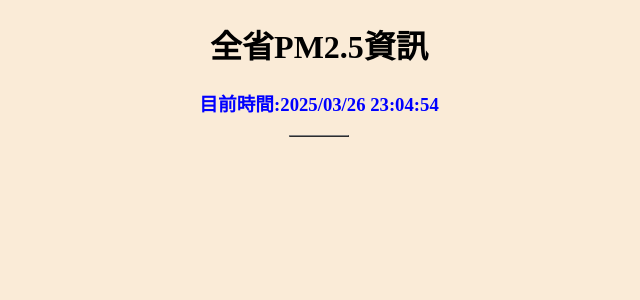
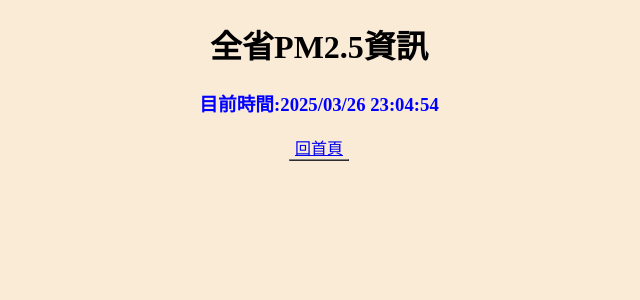
Before and after one commit to GarrisonHuang/flaskdemo, a Flask app: page /pm25 in a window 1280 px wide. Shown: the top 300 px of the page, without its empty margins (321-961 px from the left). Run offline with Flask 3, Linux system fonts and the light colour scheme; data that the repository does not hold is empty.

Commit message:
完成pm2.5跟首頁連結

```diff
--- a/templates/pm25.html
+++ b/templates/pm25.html
@@ -31,6 +31,7 @@
 <body>
     <h1>全省PM2.5資訊</h1>
     <h3 style="color:blue">目前時間:<u style="color:cornflowerblue"></u>{{data["today"]}}</h3>
+    <a href="/">回首頁</a>
     <table border="1">
         <thead>
             <tr>
```
